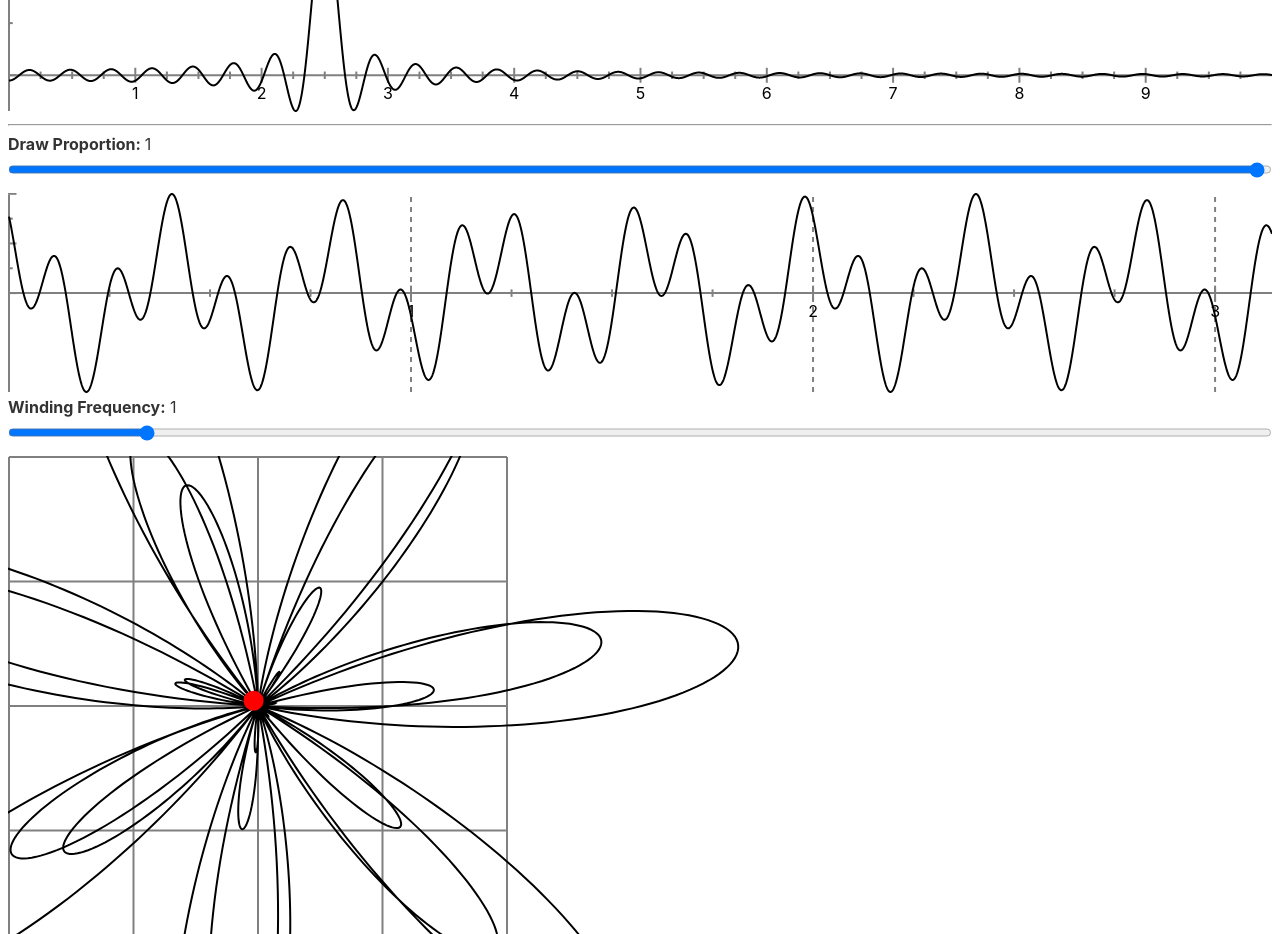
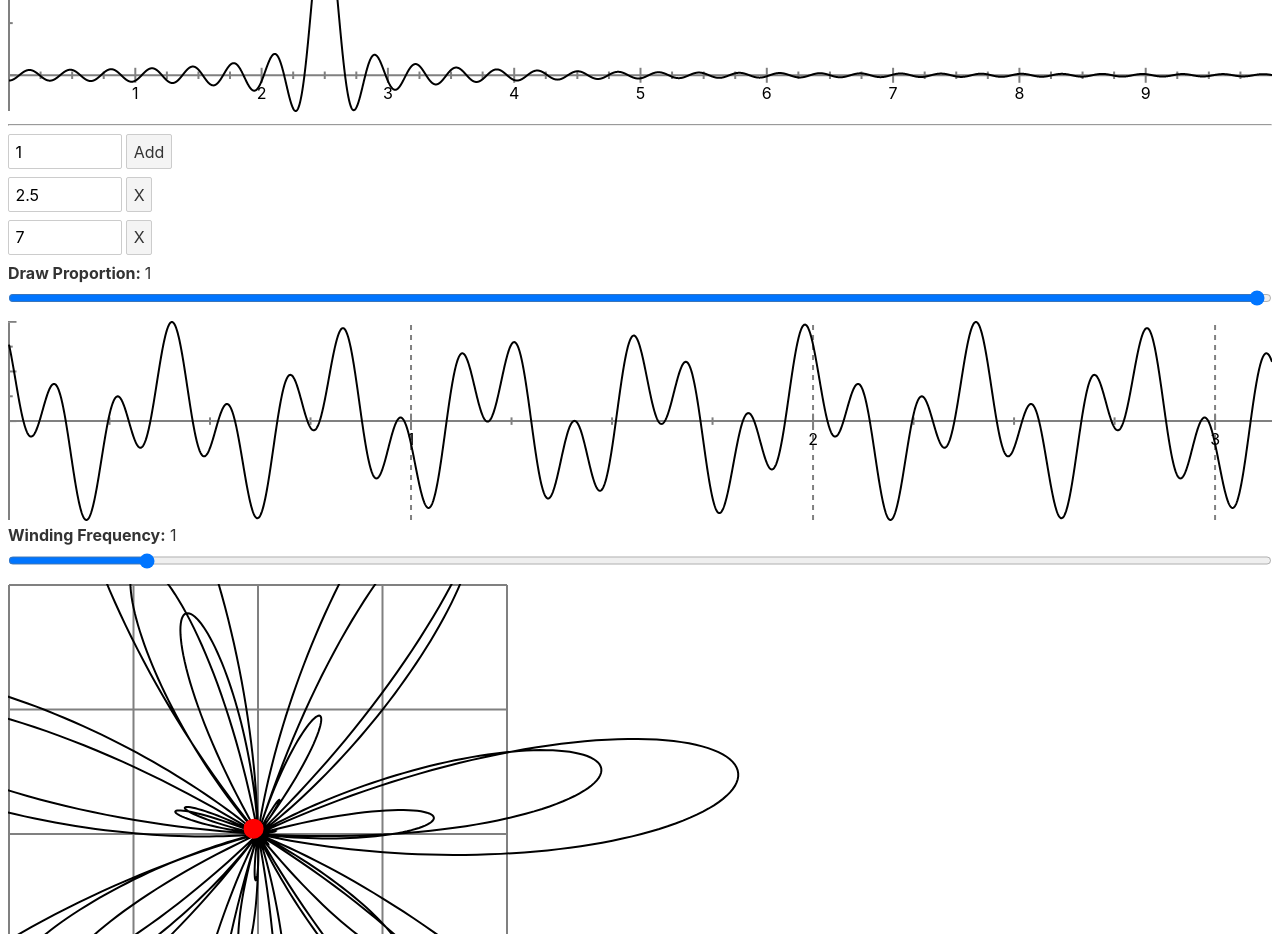
Before and after one commit to harryli0088/fourier-transform-visualized, a Svelte app: page / in a window 1280 px wide. Shown: the part 980-1914 px from the top of the page. Built offline with nearby package versions, Linux system fonts and the light colour scheme.

Commit message:
working multiple add edit delete

```diff
--- a/src/Containers/MultipleCosines.svelte
+++ b/src/Containers/MultipleCosines.svelte
@@ -10,7 +10,7 @@
   import getDefiniteIntegralFunction from '../utils/getDefiniteIntegralFunction';
   import { STEP_SIZE, TWO_PI, WINDING_FREQ_MAX } from '../utils/constants';
   import getPoints from '../utils/getPoints';
-import complex from '../utils/complexNumber';
+  import complex from '../utils/complexNumber';
 
   const domain: [number, number] = [0, Math.PI]
 
@@ -25,12 +25,30 @@ import complex from '../utils/complexNumber';
 
 
   const INITIAL_FUNC_FREQ = 2.5
-  const frequencies:number[] = [INITIAL_FUNC_FREQ, 7]
+  let frequencies:number[] = [INITIAL_FUNC_FREQ, 7]
+  let newFreq: string = "1"
+  function addFreq(e: Event) {
+    e.preventDefault()
+    frequencies = [...frequencies, parseFloat(newFreq)]
+  }
+  function editFreq(index: number, value: string) {
+    const freq = parseFloat(value) //parse the value
+    if(!isNaN(freq)) { //if the value is anumber
+      frequencies[index] = freq //edit the frequency
+      frequencies = frequencies //rerender
+    }
+  }
+  function deleteFreq(index: number) {
+    if(frequencies.length > 1) { //if we will have at least one frequency left
+      frequencies.splice(index,1) //splice at the index
+      frequencies = frequencies //rerender
+    }
+  }
   $: fullFrequencies = frequencies.map(f => f * TWO_PI) //multiply by 2pi to get the full frequency to use
   $: funcs = fullFrequencies.map(getCos)
-  $: func = (t: number) => funcs.reduce((sum,func) => sum + func(t), 0)
+  $: combinedFunc = (t: number) => funcs.reduce((sum,func) => sum + func(t), 0)
 
-  $: points = getPoints(domain, func, STEP_SIZE)
+  $: points = getPoints(domain, combinedFunc, STEP_SIZE)
 
   const INITIAL_WINDING_FREQ = 1
 	const windingFreq = tweened(INITIAL_WINDING_FREQ, {
@@ -46,6 +64,33 @@ import complex from '../utils/complexNumber';
 </script>
 
 <main>
+  <form on:submit={addFreq}>
+    <input
+      bind:value={newFreq}
+      max={1000}
+      min={1}
+      type="number"
+    />
+    <button type="submit">Add</button>
+  </form>
+
+  <div>
+    {#each frequencies as f, i}
+      <div>
+        <input
+          max={1000}
+          min={1}
+          on:change={e => editFreq(i, e.target.value)}
+          type="number"
+          value={f}
+        />
+        {#if frequencies.length > 1}
+          <button on:click={e => deleteFreq(i)}>X</button>
+        {/if}
+      </div>
+    {/each}
+  </div>
+
   <div>
     <span><b>Draw Proportion: </b>{$drawProportion}</span>
     <input
```
